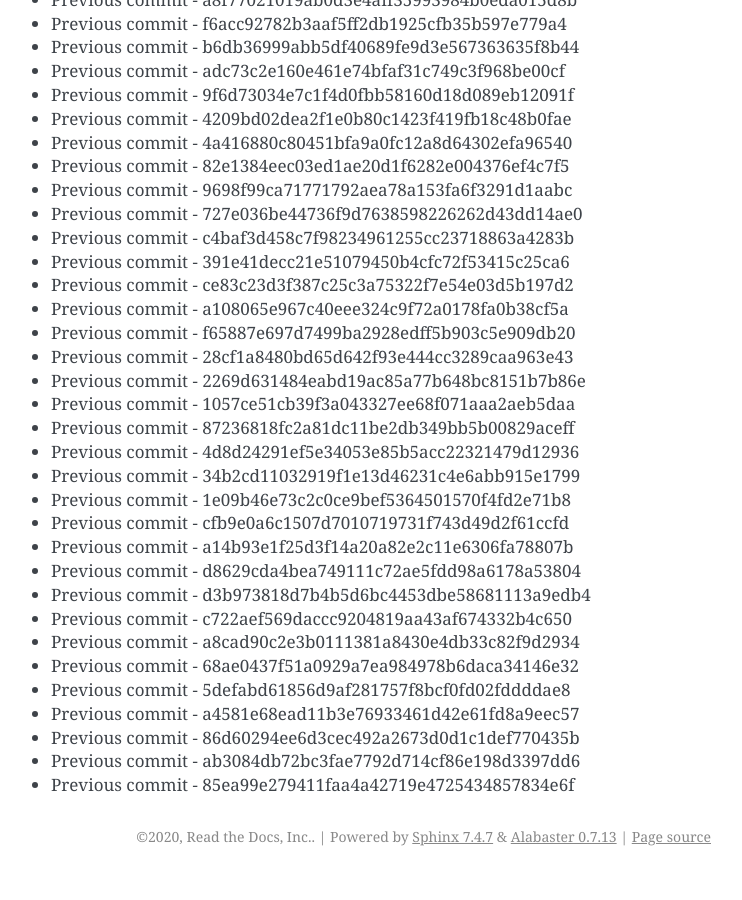
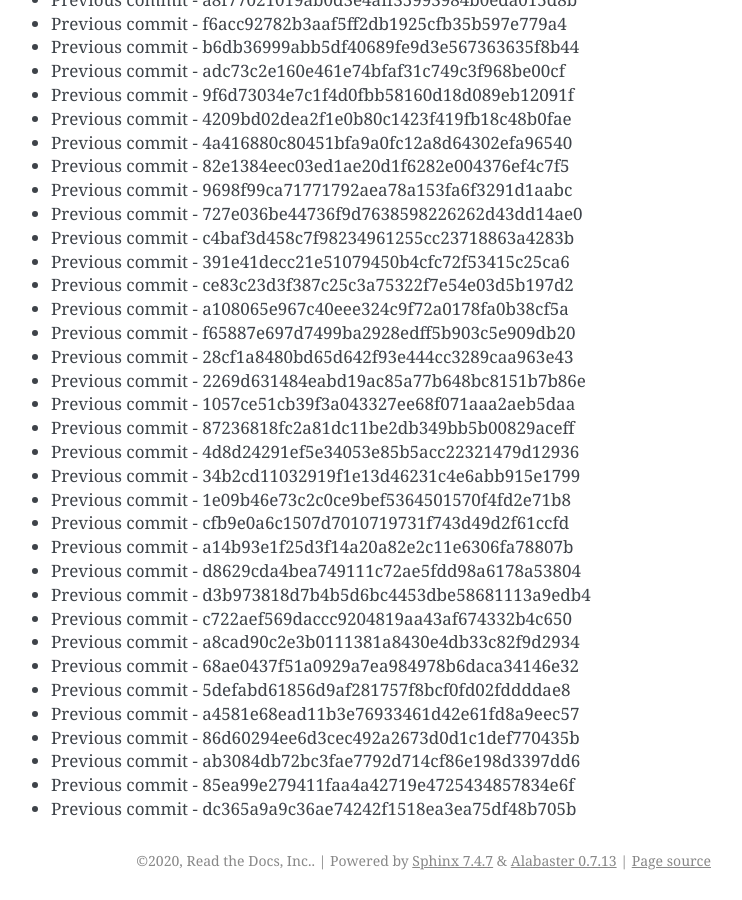
Before and after one commit to readthedocs/rtd-git-stresstest, a Sphinx documentation site: the page built from docs/updates.rst, in a window 1280 px wide and 900 px high, scrolled down 71261 px. Shown: the whole window, without its empty margins (399-1141 px from the left). Built offline with Sphinx 7.4.7, drawn with Linux system fonts in a browser that asks for light colours; before the commit the page ends 72137 px from its top, so only the background shows below that.

Commit message:
Generating commit from previous: dc365a9a9c36ae74242f1518ea3ea75df48b705b

```diff
--- a/docs/updates.rst
+++ b/docs/updates.rst
@@ -3026,3 +3026,4 @@ It can be tested for any performance characteristics.
 * Previous commit - 86d60294ee6d3cec492a2673d0d1c1def770435b
 * Previous commit - ab3084db72bc3fae7792d714cf86e198d3397dd6
 * Previous commit - 85ea99e279411faa4a42719e4725434857834e6f
+* Previous commit - dc365a9a9c36ae74242f1518ea3ea75df48b705b
```
